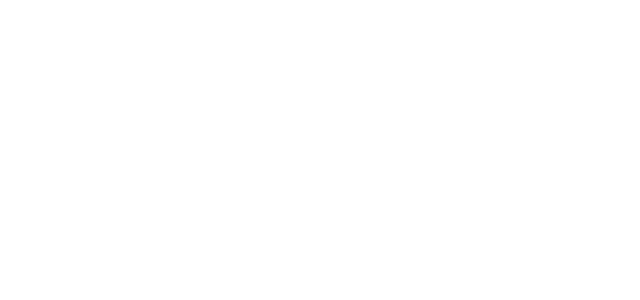
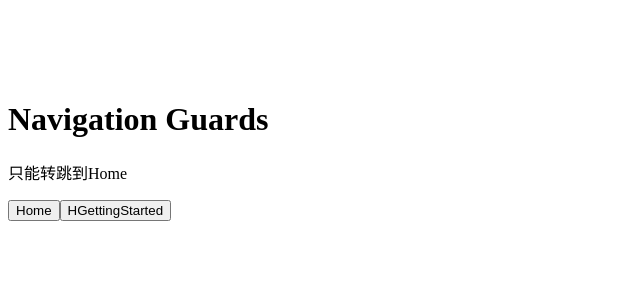
Before and after one commit to yuayuz/vue-learning, a Vue app in the folder vue-router/: page /NavigationGuards in a window 1280 px wide. Before the commit this address had no page. Shown: the top 300 px of the page, without its empty margins (0-640 px from the left). Built offline with nearby package versions, Linux system fonts and the light colour scheme.

Commit message:
add `NavigationGuards`

```diff
--- a/vue-router/src/router/index.ts
+++ b/vue-router/src/router/index.ts
@@ -13,6 +13,7 @@ import NamedViewsId from '@/views/Essentials/NamedViewsId.vue'
 import NamedViewsAge from '@/views/Essentials/NamedViewsAge.vue'
 import NamedViewsPeople from '@/views/Essentials/NamedViewsPeople.vue'
 import PassingPropsToRouteComponents from '@/views/Essentials/PassingPropsToRouteComponents.vue'
+import NavigationGuards from '@/views/Advanced/NavigationGuards.vue'
 
 const router = createRouter({
   history: createWebHistory(import.meta.env.BASE_URL),
@@ -89,6 +90,11 @@ const router = createRouter({
       name: 'PassingPropsToRouteComponents',
       component: PassingPropsToRouteComponents,
       props: true
+    },
+    {
+      path: '/NavigationGuards',
+      name: 'NavigationGuards',
+      component: NavigationGuards
     }
   ]
 })
--- /dev/null
+++ b/vue-router/src/views/Advanced/NavigationGuards.vue
@@ -0,0 +1,62 @@
+<script setup lang="ts">
+import router from '@/router/index.js'
+
+router.beforeEach((to, from) => {
+  // 转跳到其他页面时,重定向为Home
+  if (to.name !== 'Home') {
+    return { name: 'Home' }
+  }
+})
+</script>
+
+<template>
+  <!--
+  vue-router 提供的导航守卫主要用来通过跳转或取消的方式守卫导航。
+  有很多方式植入路由导航中：全局的，单个路由独享的，或者组件级的
+  -->
+  <!-- 全局前置守卫 -->
+  <!-- 使用 router.beforeEach 注册一个全局前置守卫 -->
+  <!--
+   当一个导航触发时，全局前置守卫按照创建顺序调用。守卫是异步解析执行，此时导航在所有守卫 resolve 完之前一直处于等待中。
+  每个守卫方法接收两个参数：
+  to: 即将要进入的目标
+  from: 当前导航正要离开的路由
+  可以返回的值如下:
+  false: 取消当前的导航。如果浏览器的 URL 改变了(可能是用户手动或者浏览器后退按钮)，
+  那么 URL 地址会重置到 from 路由对应的地址。
+  一个路由地址: 通过一个路由地址重定向到一个不同的地址，如同调用 router.push()，且可以传入
+  诸如 replace: true 或 name: 'home' 之类的选项。它会中断当前的导航，同时用相同的 from 创建一个新导航
+  -->
+
+  <!-- 全局解析守卫 -->
+  <!--
+  可以用 router.beforeResolve 注册一个全局守卫。这和 router.beforeEach 类似，
+  因为它在每次导航时都会触发，不同的是，解析守卫刚好会在导航被确认之前、
+  所有组件内守卫和异步路由组件被解析之后调用。
+
+  router.beforeResolve 是获取数据或执行任何其他操作
+ （如果用户无法进入页面时你希望避免执行的操作）的理想位置
+  -->
+
+  <!-- 全局后置钩子 router.afterEach -->
+  <!--
+  以注册全局后置钩子，然而和守卫不同的是，这些钩子不会接受 next 函数也不会改变导航本身
+  对于分析、更改页面标题、声明页面等辅助功能很有用
+  -->
+  <!-- 在守卫内的全局注入 -->
+  <!-- 从 Vue 3.3 开始，可以在导航守卫内使用 inject() 方法,来获得provide提供的数据 -->
+
+  <!-- 路由独享的守卫 -->
+  <!--
+  beforeEnter 守卫 只在进入路由时触发，不会在 params、query 或 hash 改变时触发。
+  例如，从 /users/2 进入到 /users/3 或者从 /users/2#info 进入到 /users/2#projects。
+  它们只有在 从一个不同的 路由导航时，才会被触发。
+  你也可以将一个函数数组传递给 beforeEnter
+  -->
+  <h1>Navigation Guards</h1>
+  <p>只能转跳到Home</p>
+  <button @click="() => router.push({ name: 'Home' })">Home</button>
+  <button @click="() => router.push({ name: 'GettingStarted' })">HGettingStarted</button>
+</template>
+
+<style scoped></style>
--- a/vue-router/src/views/Home.vue
+++ b/vue-router/src/views/Home.vue
@@ -1,7 +1,6 @@
 <script setup lang="ts">
 import router from '@/router'
-import { h, ref } from 'vue'
-import ProgrammaticNavigation from '@/views/Essentials/ProgrammaticNavigation.vue'
+import { h, provide, ref } from 'vue'
 
 const handleRouter = function (page: string) {
   router.push({ name: page })
@@ -39,6 +38,7 @@ const n = ref(0)
   <button @click="() => router.push({ name: 'PassingPropsToRouteComponents', params: { id: 1 } })">
     PassingPropsToRouteComponents
   </button>
+  <button @click="handleRouter('NavigationGuards')">NavigationGuards</button>
 </template>
 
 <style scoped></style>
```
